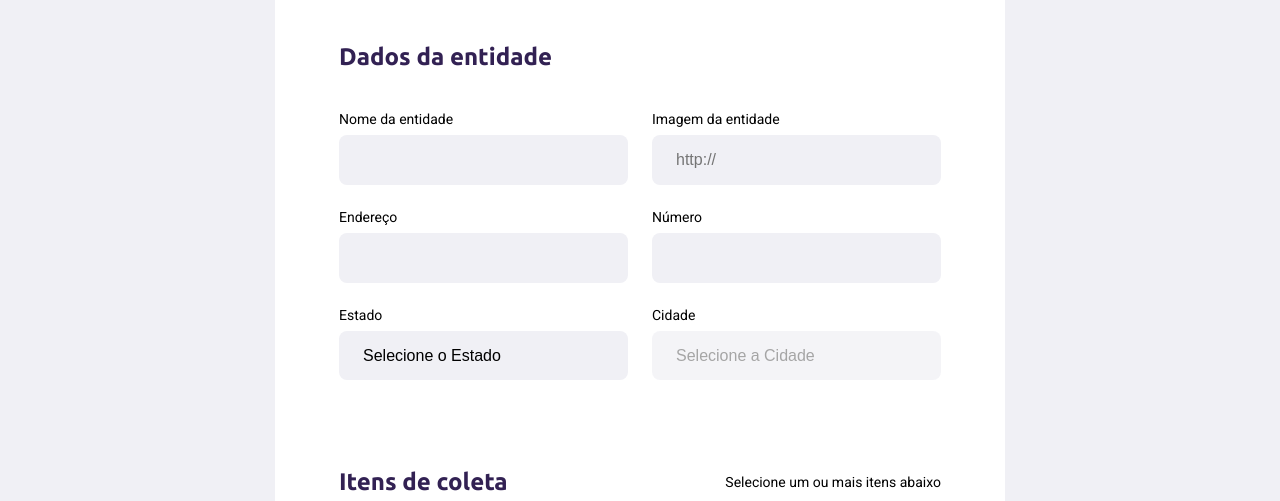
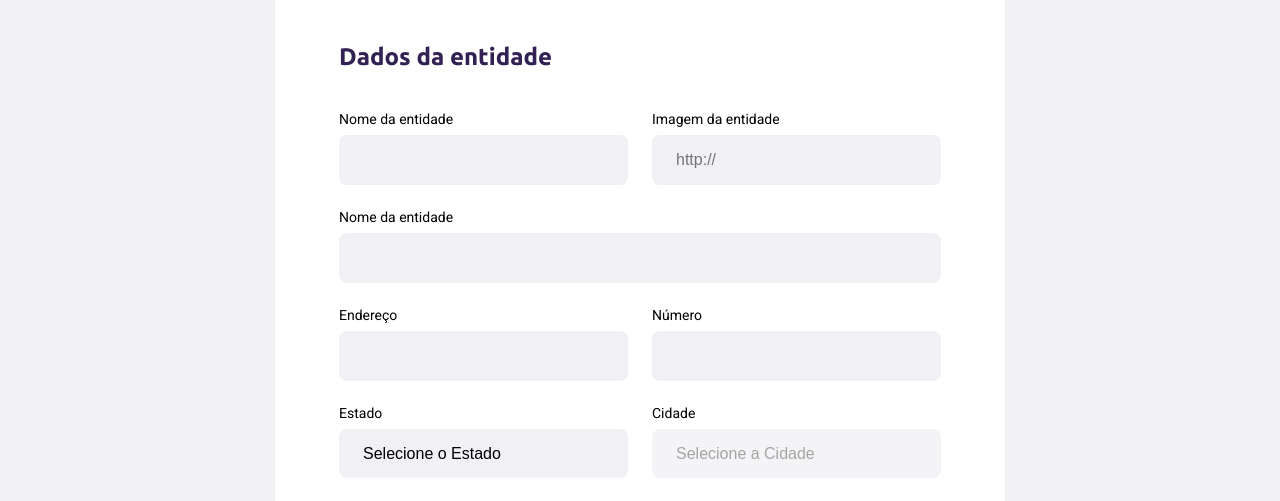
Before and after one commit to gupontes/NLW, a website: page src/views/create-point.html in a window 1280 px wide. Shown: the part 299-800 px from the top of the page. Drawn offline with nearby package versions, Linux system fonts and the light colour scheme; files that its build step writes are made by us from their sources; no server answers.

Commit message:
Revert "aa"
This reverts commit 350e4bb0b03a8fd1dbf29e3594d0f47e4f25505b.

```diff
--- a/src/views/create-point.html
+++ b/src/views/create-point.html
@@ -30,6 +30,12 @@
                         <input type="url" name="image" required="required" placeholder="http://">
                     </div><!--field-->
                 </div><!--field-group-->
+
+
+                <div class="field">
+                    <label for="name"> Nome da entidade </label>
+                    <input type="text" name="name" required>
+                </div><!--field-->
 
                 <div class="field-group">
                     <div class="field">
```
Also changed, not shown: 1 other file.
